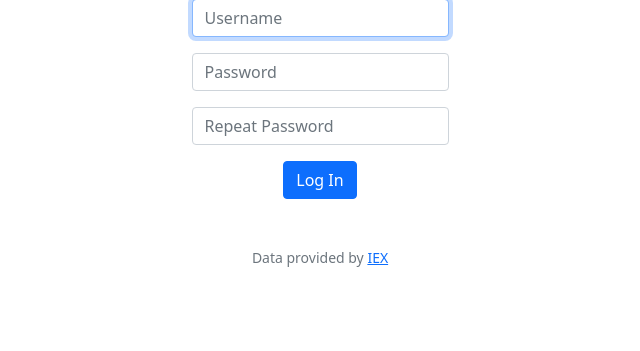
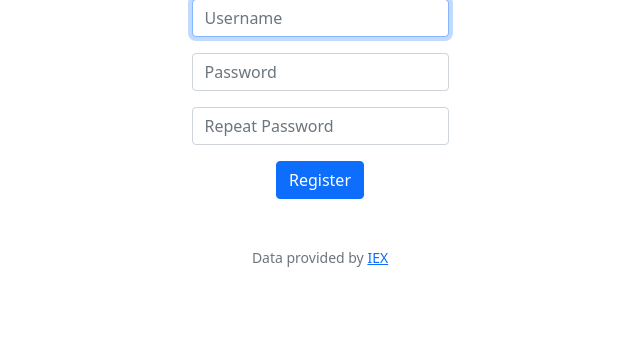
Before and after one commit to davis-gr/CS50-projects, a Flask app: page /register in a window 1280 px wide. Shown: the part 125-476 px from the top of the page, without its empty margins (320-960 px from the left). Run offline with Flask 2, Linux system fonts and the light colour scheme; some libraries are stand-ins or nearby versions.

Commit message:
Thu, May 26, 2022, 8:51 AM +00:00

```diff
--- a/finance/templates/register.html
+++ b/finance/templates/register.html
@@ -15,6 +15,6 @@
         <div class="mb-3">
             <input class="form-control mx-auto w-auto" id="password2" name="password2" placeholder="Repeat Password" type="password">
         </div>
-        <button class="btn btn-primary" type="submit">Log In</button>
+        <button class="btn btn-primary" type="submit">Register</button>
     </form>
 {% endblock %}
```
